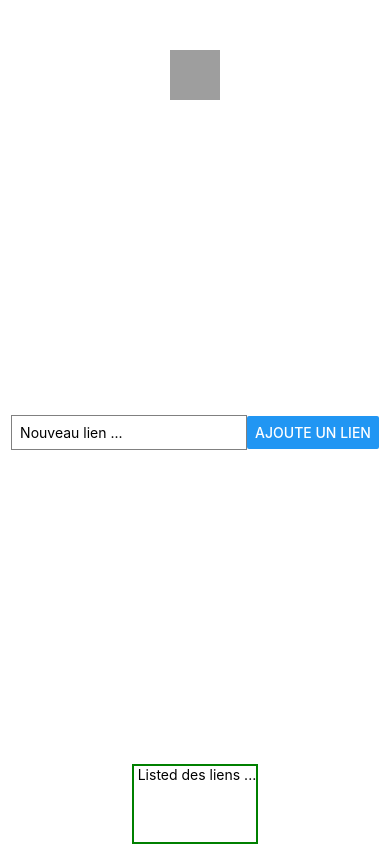
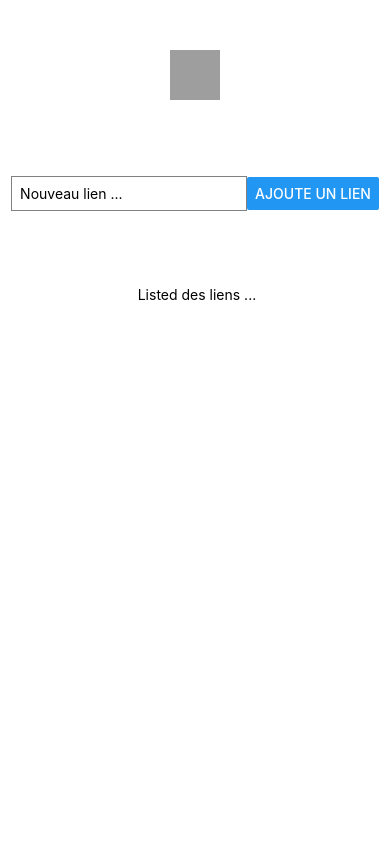
Before and after one commit to sanjoywong/ceppic-react-native, a React Native app: screen / in a window 390 px wide. Both pictures are taken after a click on the button "AJOUTE UN LIEN". Built offline with nearby package versions, Linux system fonts and the light colour scheme; grey boxes are pictures that could not be loaded.

Commit message:
ajoute LienItem.js dans dossier components

```diff
--- a/App.js
+++ b/App.js
@@ -1,14 +1,27 @@
 //import { StatusBar } from "expo-status-bar";
 import { useState } from "react";
 import reactDom from "react-dom";
-import { StyleSheet, Text, View, TextInput, Button,ImageBackground,Image,FlatList } from "react-native";
+import {
+  StyleSheet,
+  Text,
+  View,
+  TextInput,
+  Button,
+  ImageBackground,
+  Image,
+  FlatList,
+} from "react-native";
+import LienItem from "./components/LienItem";
 const image = { uri: "https://reactjs.org/logo-og.png" };
 export default function App() {
   const [lienTexteSaisie, setLientexteSaisie] = useState("");
   const [listeLiens, setListeLiens] = useState([]);
   function ajoutLienHandler() {
     //console.log(lienTexteSaisie);
-    setListeLiens([...listeLiens, lienTexteSaisie]);
+    setListeLiens((currentListeLines) => [
+      ...listeLiens,
+      { text: lienTexteSaisie, id: Math.random().toString() },
+    ]);
     setLientexteSaisie("");
   }
 
@@ -17,14 +30,13 @@ export default function App() {
     setLientexteSaisie(textSaisie);
   }
 
-
   return (
     <View style={styles.container}>
       {/* <ImageBackground source={image} resizeMode="cover" style={styles.image}>  </ImageBackground> */}
       <Image
         style={styles.tinyLogo}
         source={{
-          uri: 'https://reactnative.dev/img/tiny_logo.png',
+          uri: "https://reactnative.dev/img/tiny_logo.png",
         }}
       />
       <View style={styles.inputContainer}>
@@ -39,13 +51,19 @@ export default function App() {
       <View style={styles.lienContainer}>
         <Text> Listed des liens ...</Text>
         <FlatList
-        data={listeLiens}
-        renderItem={({item})=>(<Text>{item}</Text>)}/>
+          data={listeLiens}
+          keyExtractor={(item,index)=>{return item.id}}
+          // renderItem={({item})=>(<Text>{item}</Text>)}/>
+          renderItem={(itemData) => {
+            return(
+              <LienItem text={itemData.item.text}/>
+            );
+          }}
+        />
         {/* {listeLiens.map((lien) => (
           <Text key={lien}>{lien}</Text>
         ))} */}
       </View>
-
     </View>
   );
 }
@@ -56,7 +74,7 @@ const styles = StyleSheet.create({
     backgroundColor: "#fff",
     alignItems: "center",
     justifyContent: "center",
-    paddingTop :50
+    paddingTop: 50,
   },
   StyleTexte: {
     color: "red",
@@ -67,7 +85,7 @@ const styles = StyleSheet.create({
   },
   image: {
     flex: 1,
-    justifyContent: "center"
+    justifyContent: "center",
   },
   inputLien: {
     borderColor: "grey",
@@ -81,9 +99,15 @@ const styles = StyleSheet.create({
     alignItems: "center",
   },
   lienContainer: {
-    //flex :3
-    height: 80,
+    flex :3
+   /*  height: 80,
     borderColor: "green",
-    borderWidth: 2,
+    borderWidth: 2, */
+  },
+  lienItem: {
+    backgroundColor: "#edcedc",
+    marginTop: 20,
+    padding: 8,
+    color: "#ggg",
   },
 });
--- /dev/null
+++ b/components/LienItem.js
@@ -0,0 +1,20 @@
+import { StyleSheet, View,Text } from "react-native";
+export default function LienItem(props) {
+    return(
+        <View style={styles.lienItem}>
+              <Text style={styles.lienText}>{props.text}</Text>
+            </View>
+    );
+};
+
+const styles = StyleSheet.create({
+    lienItem: {
+        backgroundColor: "edcedc",
+        marginTop: 20,
+        padding: 8,
+        color: "#ggg",
+      },
+      lienText:{
+        color:"green"
+      },
+});
```
